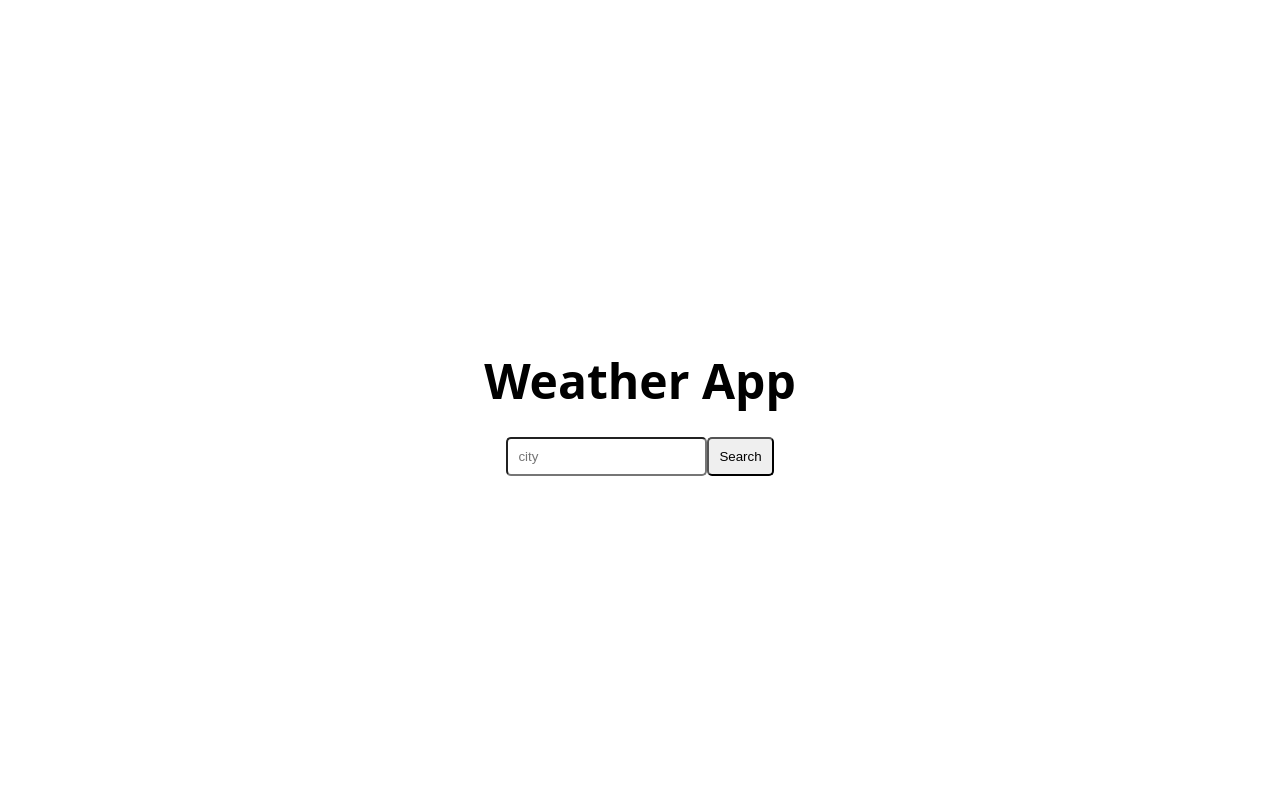
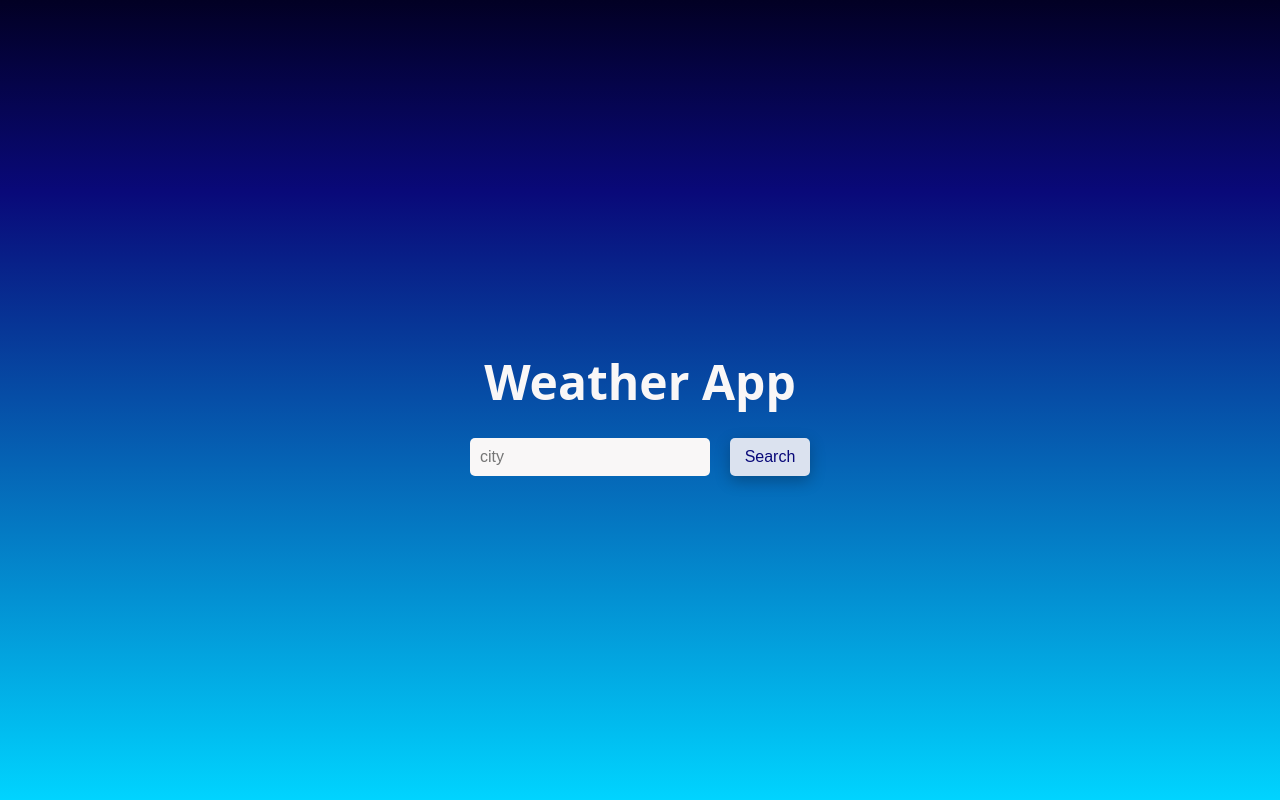
Before and after one commit to sepidsoroush/next-Wearther-app, a Next.js app: page / in a window 1280 px wide. Built offline with nearby package versions, Linux system fonts and the light colour scheme.

Commit message:
update style

```diff
--- a/src/app/page.module.css
+++ b/src/app/page.module.css
@@ -2,6 +2,8 @@
     width: 100%;
     height: 100%;
     font-family:system-ui, -apple-system, BlinkMacSystemFont, 'Segoe UI', Roboto, Oxygen, Ubuntu, Cantarell, 'Open Sans', 'Helvetica Neue', sans-serif;
+    background: rgb(2,0,36);
+background: linear-gradient(180deg, rgba(2,0,36,1) 0%, rgba(9,9,121,1) 24%, rgba(0,212,255,1) 100%);
 }
 .container{
     display: flex;
@@ -11,35 +13,61 @@
     margin : 0 auto;
     width: 100%;
     height: 100vh;
+
 }
 .title{
     margin: 24px 0;
     font-size: x-large;
+    color: #F9F7F7;
+}
+.searchbox{
+    text-align: center;
+    display: flex;
+    justify-content: space-between;
 }
 .input{
     padding: 10px ;
     border-radius: 5px;
+    background-color: #F9F7F7;
+    border: 0;
+    margin-right: 10px;
+    width: 240px;
+    font-size: medium;
+    color: rgba(9,9,121,1);
+
 }
 .button{
     padding: 10px;
     border-radius: 5px;
-    background-color: var(rgb(--background-start-rgb));
+    background-color: #DBE2EF;
+    border: 0;
+    margin-left: 10px;
+    width: 80px;
+    box-shadow: rgba(0, 0, 0, 0.25) 0px 5px 15px;
+    color: rgba(9,9,121,1);
+    font-weight: 500;
+    font-size: medium;
 }
 .infoContainer{
     display: flex;
     flex-direction: column;
     margin-top: 24px;
     text-align: center;
+    color: rgba(9,9,121,1);
+
 }
 .mainInfo{
     font-size: larger;
     text-align: center;
     margin: 20px;
     padding: 20px;
-    border: 1px solid;
+    border: 1px solid #F9F7F7;
+    background-color: #F9F7F7;
     border-radius: 10px;
-    width: 320px;
     margin: 20px auto;
+    width: 100%;
+    box-shadow: rgba(0, 0, 0, 0.25) 0px 5px 15px;
+
 }
 .temperature{
     font-size:xx-large;
@@ -50,11 +78,13 @@
     justify-content: space-between;
 }
 .border{
-    border: 1px solid;
+    border: 1px solid #F9F7F7;
+    background-color: #F9F7F7;
     border-radius: 10px;
     padding: 15px;
-    margin: 0 20px;
     width: 120px;
+    margin: 0 5px;
+    box-shadow: rgba(0, 0, 0, 0.25) 0px 5px 15px;
 }
 .infoTitle{
     font-size: small;
```
